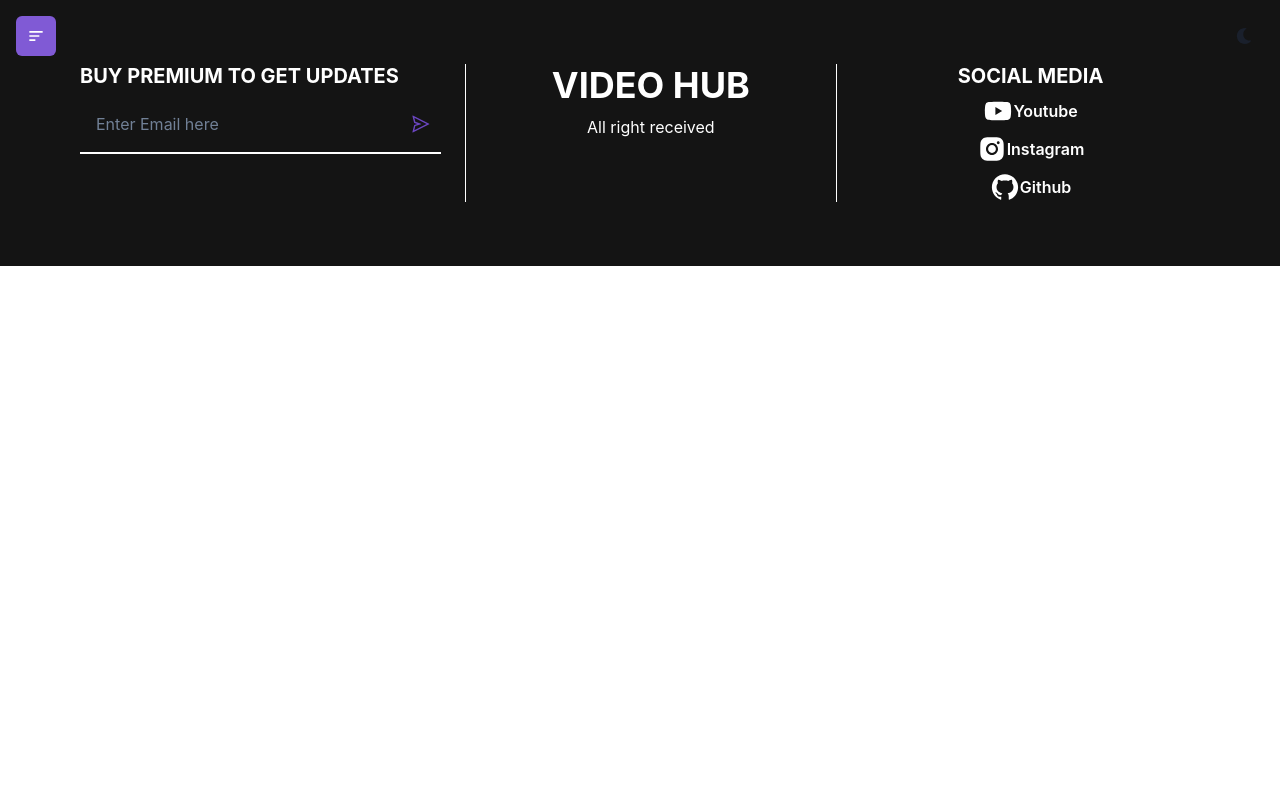
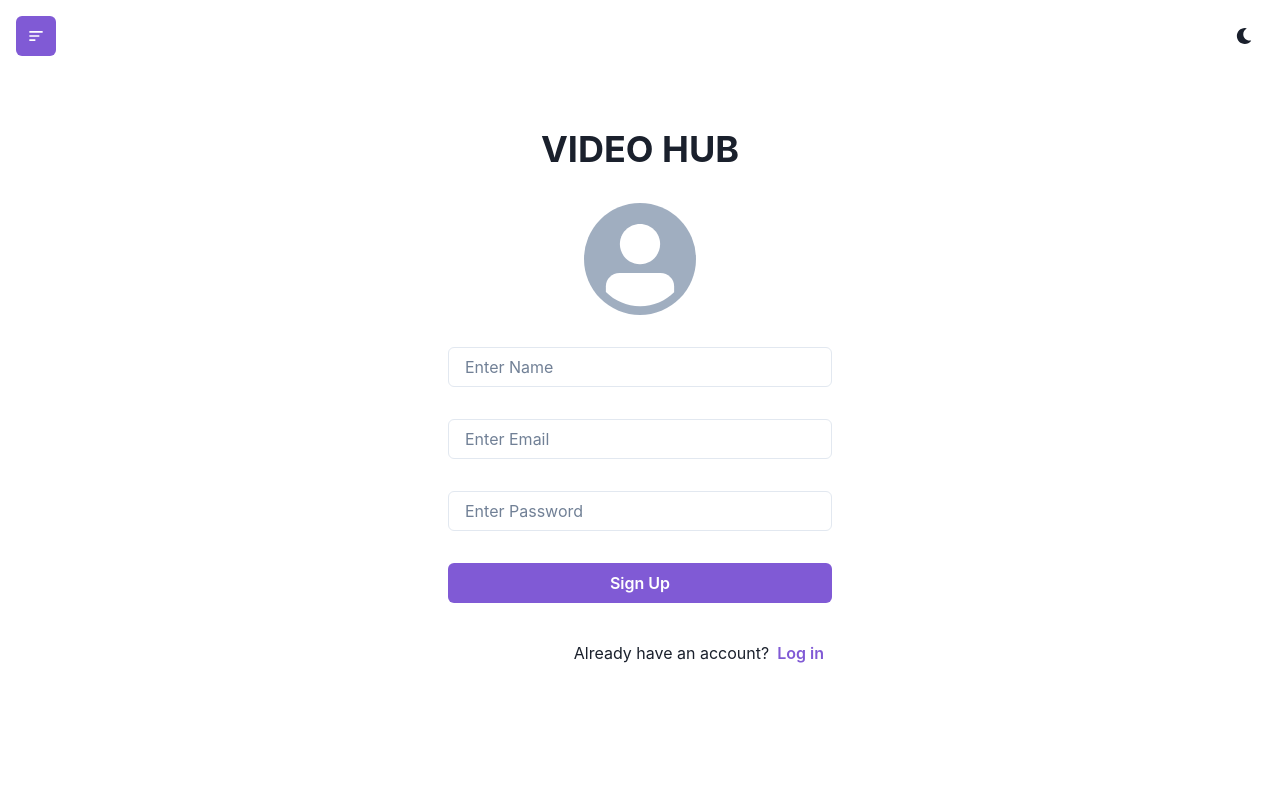
Before and after one commit to AaaSsHhUu/two, a React (Create React App) app: page /signup in a window 1280 px wide. Shown: the top 800 px of the page. Built offline with nearby package versions, Linux system fonts and the light colour scheme.

Commit message:
crreated Signup page

```diff
--- a/src/components/Signup.jsx
+++ b/src/components/Signup.jsx
@@ -1,10 +1,36 @@
-import React from 'react'
+import React from 'react';
+import {Link} from 'react-router-dom'
+import { Container, VStack, Input, Heading, Button, Text, Avatar } from '@chakra-ui/react';
+
 
 const Signup = () => {
   return (
-    <div>
+    <Container maxW={'container.xl'} minH={'100vh'} p={'16'}>
+    <form>
+      <VStack
+        alignItems={'stretch'}
+        spacing={'8'}
+        w={['full','96']}
+        m={'auto'}
+        my={'16'}
+      >
+        <Heading textAlign={'center'}>VIDEO HUB</Heading>
+        <Avatar alignSelf={'center'} boxSize={'28'} />
 
-    </div>
+        <Input type="text" placeholder="Enter Name" required focusBorderColor='purple.500'/>
+        <Input type="email" placeholder="Enter Email" required focusBorderColor='purple.500'/>
+        <Input type="password" placeholder="Enter Password" required focusBorderColor='purple.500'/>
+
+        <Button colorScheme='purple' type='submit'>Sign Up</Button>
+
+        <Text textAlign={'right'}>Already have an account?
+          <Button colorScheme='purple' p={'2'} variant={'link'} alignSelf={'flex-end'}>
+              <Link to={'/signup'}>Log in</Link>
+          </Button>
+        </Text>
+      </VStack>
+    </form>
+  </Container>
   )
 }
 
```
